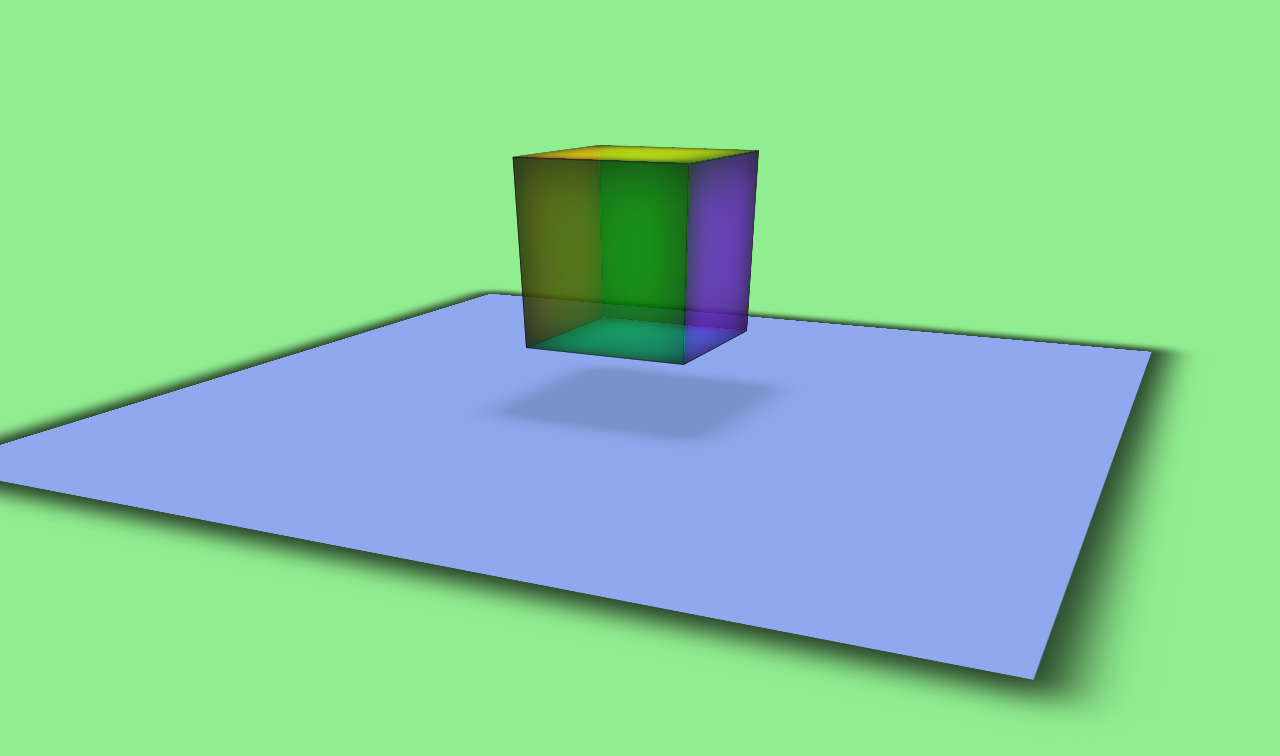
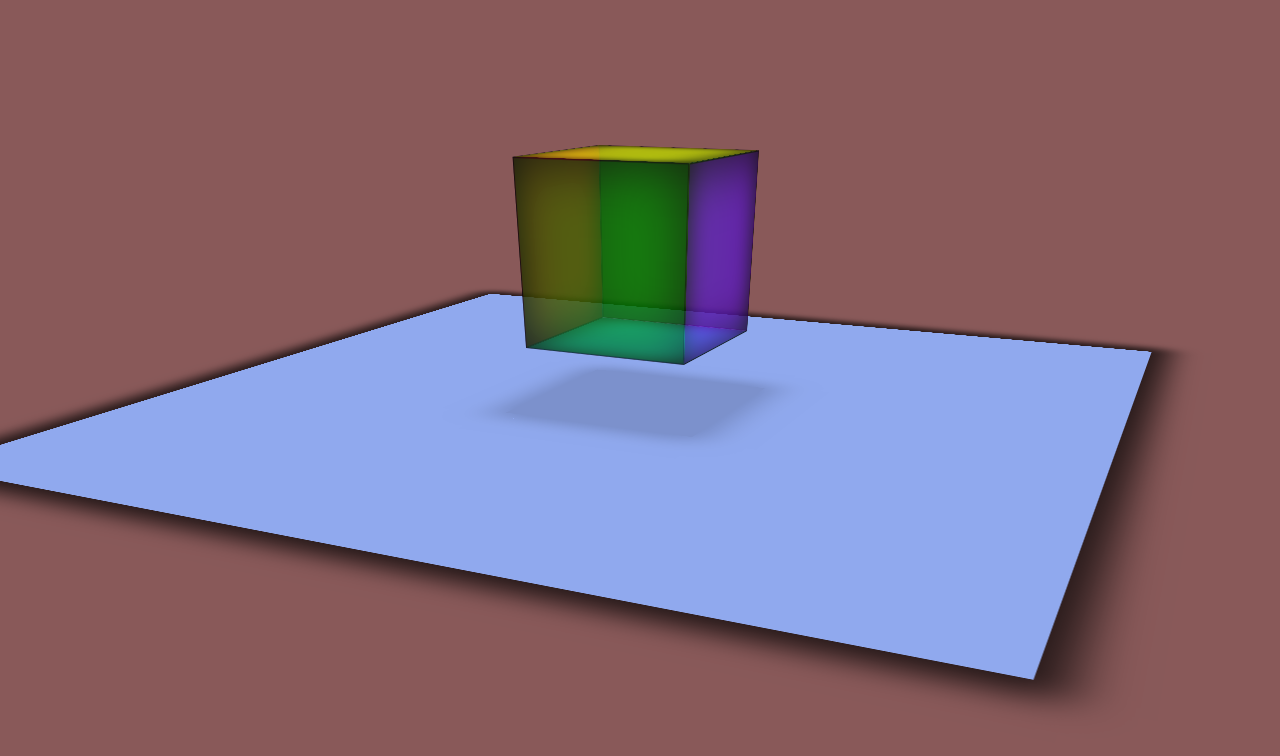
Before and after one commit to yannletouzey/bounce-cube, a website built with Parcel: page src/index.html in a window 1280 px wide. Built offline with nearby package versions, Linux system fonts and the light colour scheme.

Commit message:
change background-color body

```diff
--- a/src/scss/_var.scss
+++ b/src/scss/_var.scss
@@ -1,4 +1,4 @@
-$background-color: lightgreen;
+$background-color: rgb(137, 89, 89);
 $background-color-scene: rgb(144, 169, 238);
 $size-face: 10rem;
 $time: 2s;
```
